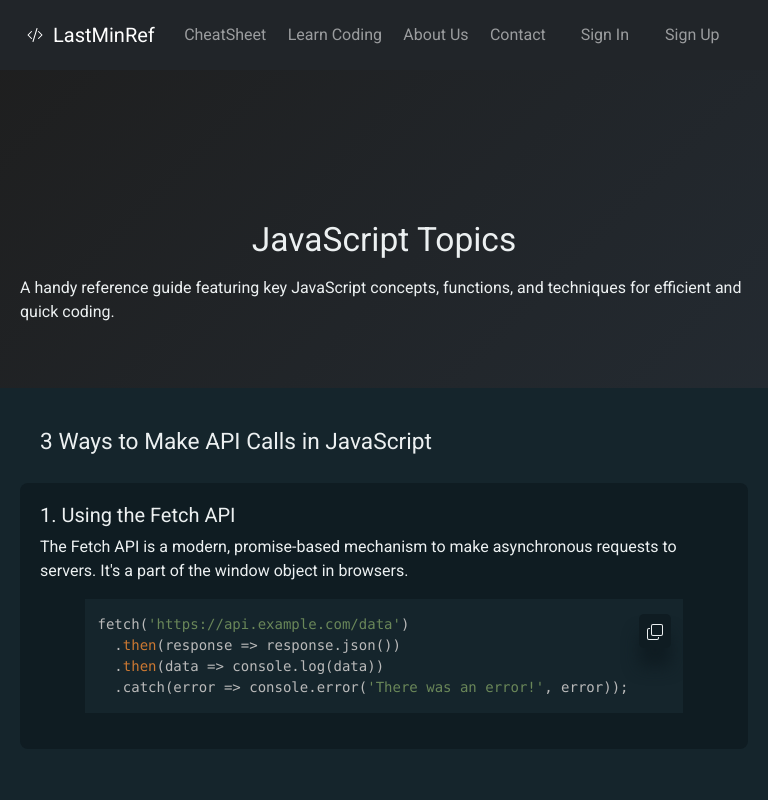
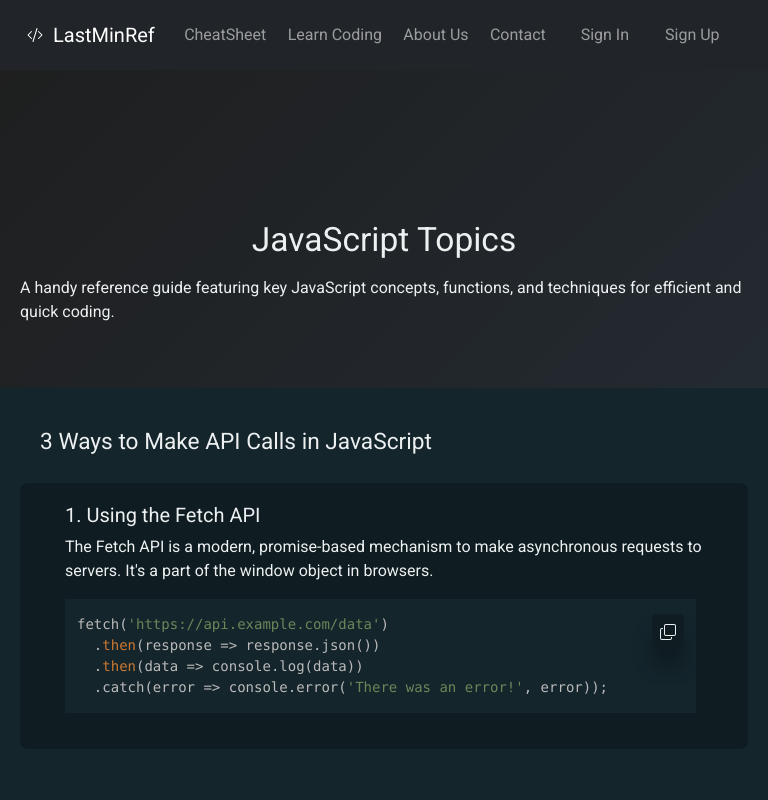
Before and after one commit to rajalakshmys-27/lastminref, a React (Create React App) app: page /javascript in a window 768 px wide. Shown: the top 800 px of the page. Built offline with nearby package versions, Linux system fonts and the light colour scheme.

Commit message:
bug fixes

```diff
--- a/src/pages/jsPage/jsPage.module.scss
+++ b/src/pages/jsPage/jsPage.module.scss
@@ -87,8 +87,9 @@
   border-radius: 0.5rem;
   margin-bottom: 1.5rem;
 
-  @media (max-width: 768px) and (min-width: 992px) {
-    align-items: flex-start;
+  @media (min-width: 600px) and (max-width: 992px) {
+    align-items: unset;
+    padding-left: 45px !important;
   }
 
   & :global {
```
